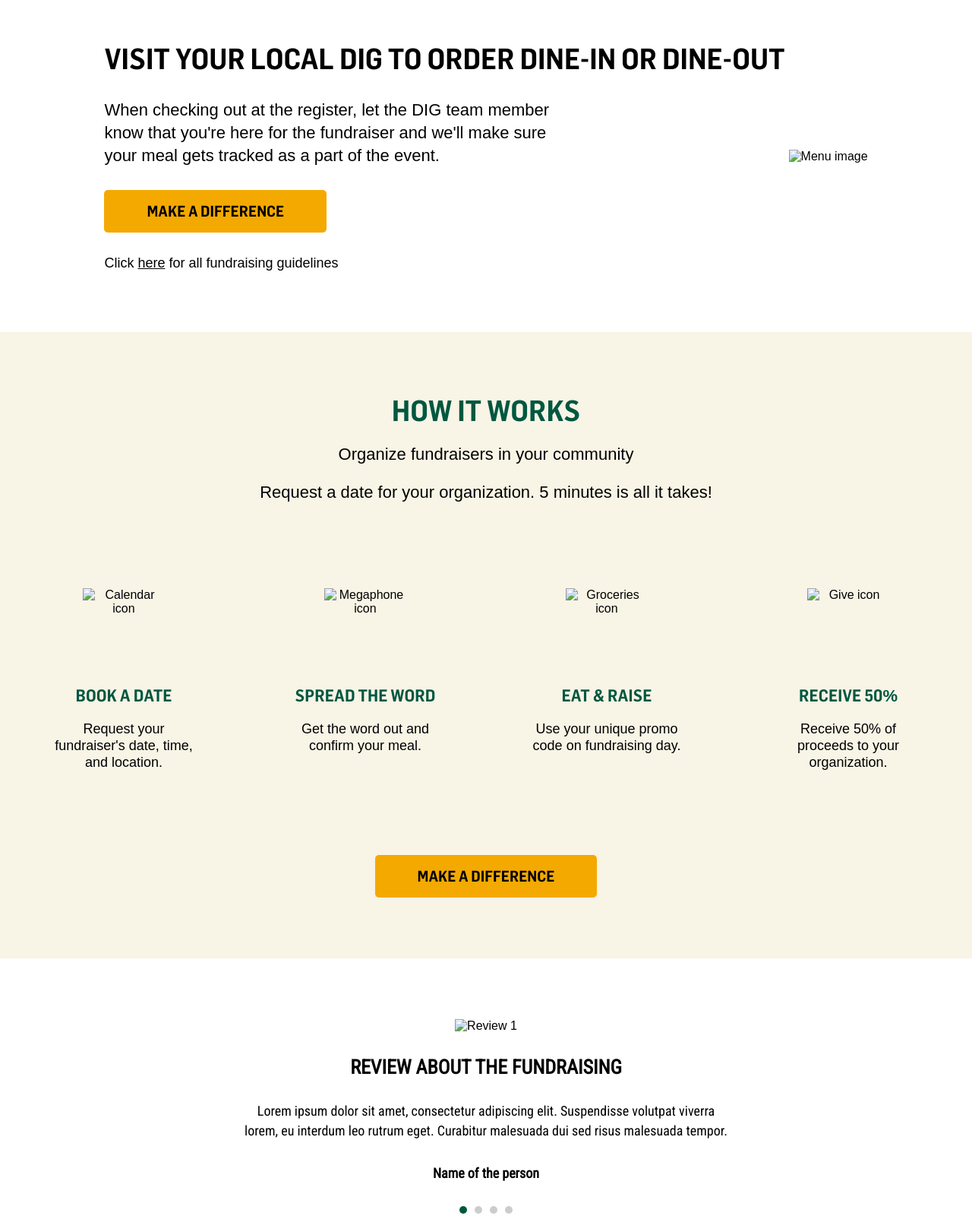
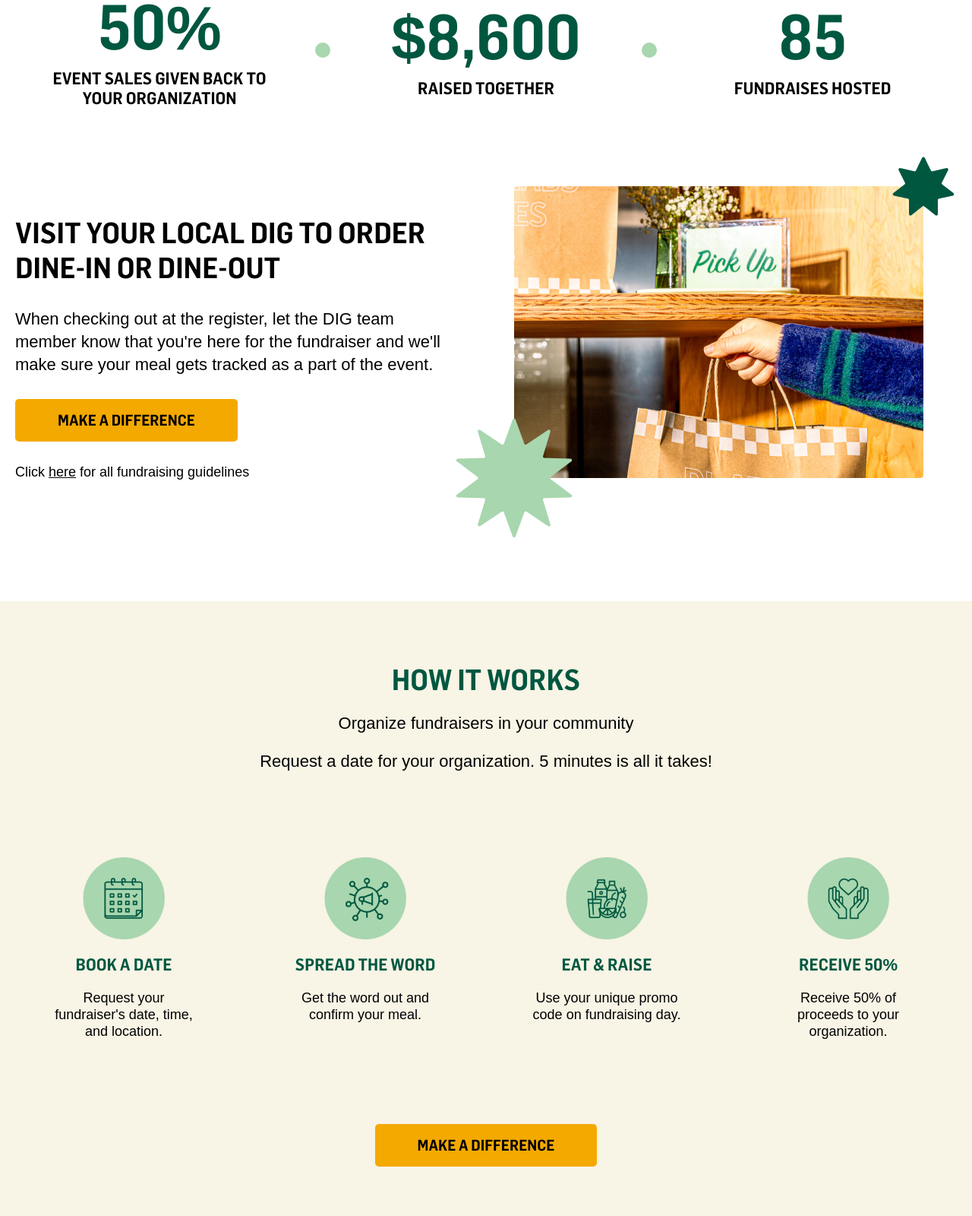
Before and after one commit to diegozencode/case-study-landing, a plain HTML site: page index.html in a window 1280 px wide. Shown: the part 827-2427 px from the top of the page at 76% size. Drawn offline with Linux system fonts and the light colour scheme; the site is published under a folder, as on GitHub Pages, so addresses that start at the root find nothing.

Commit message:
Fix images source

```diff
--- a/index.html
+++ b/index.html
@@ -20,7 +20,7 @@
   <body>
     <!-- Header -->
     <header>
-      <img src="/img/logo-white-DIG.png" alt="DIG logo in white" />
+      <img src="img/logo-white-DIG.png" alt="DIG logo in white" />
       <nav>
         <ul>
           <li><a href="#">Menu</a></li>
@@ -44,7 +44,7 @@
           </div>
         </div>
         <div class="banner-right">
-          <img src="/img/banner.png" alt="Banner image" />
+          <img src="img/banner.png" alt="Banner image" />
         </div>
       </section>
       <!-- Menu - Home -->
@@ -80,7 +80,7 @@
               >Click <a href="#">here</a> for all fundraising guidelines</small
             >
           </div>
-          <img src="/img/order-stars.png" alt="Menu image" />
+          <img src="img/order-stars.png" alt="Menu image" />
         </div>
       </section>
       <!-- Process-->
@@ -91,7 +91,7 @@
         <div class="process-data">
           <div class="process-data-item">
             <img
-              src="/img/book-a-date-icon.png"
+              src="img/book-a-date-icon.png"
               alt="Calendar icon"
               width="108"
               height="108"
@@ -101,7 +101,7 @@
           </div>
           <div class="process-data-item">
             <img
-              src="/img/spread-the-word-icon.png"
+              src="img/spread-the-word-icon.png"
               alt="Megaphone icon"
               width="108"
               height="108"
@@ -111,7 +111,7 @@
           </div>
           <div class="process-data-item">
             <img
-              src="/img/eat-and-raise-icon.png"
+              src="img/eat-and-raise-icon.png"
               alt="Groceries icon"
               width="108"
               height="108"
@@ -121,7 +121,7 @@
           </div>
           <div class="process-data-item">
             <img
-              src="/img/Receive-icon.png"
+              src="img/Receive-icon.png"
               alt="Give icon"
               width="108"
               height="108"
@@ -135,7 +135,7 @@
       <!-- Reviews Carrousel -->
       <section class="container review">
         <div class="review-item">
-          <img src="/img/review-stars.png" alt="Review 1" />
+          <img src="img/review-stars.png" alt="Review 1" />
           <h3>Review about the fundraising</h3>
           <p>
             Lorem ipsum dolor sit amet, consectetur adipiscing elit. Suspendisse
@@ -169,7 +169,7 @@
                 <figcaption>Dig on Stanford</figcaption>
               </figure>
               <div class="a-d-section-left-content">
-                <img src="/img/plus-28.png" alt="Plus 28 icon" />
+                <img src="img/plus-28.png" alt="Plus 28 icon" />
                 <h4>Other locations</h4>
                 <p>
                   in New York City, Brooklyn, Rye Brook, Stamford, Philadelphia,
```
